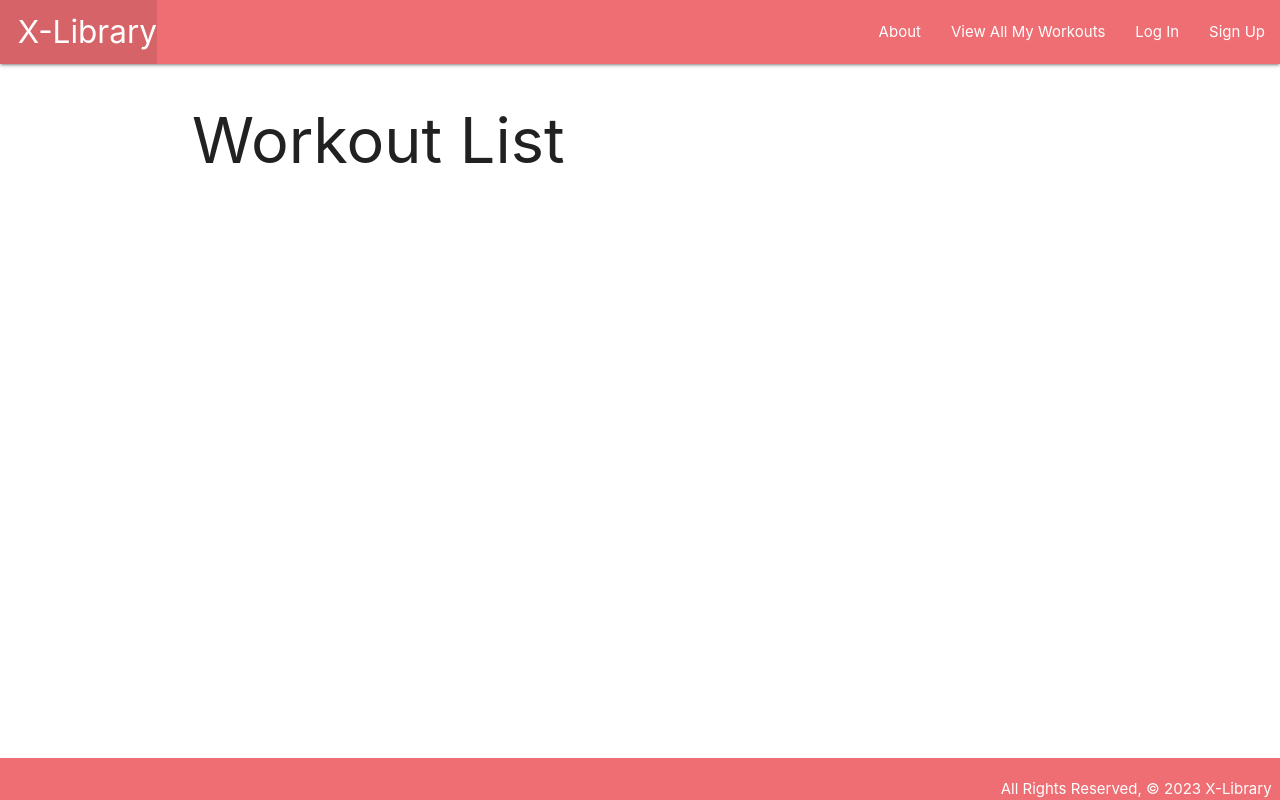
After one commit to dylan-ades/x-library, a Django app: template x_library/main_app/templates/workouts/index.html in a window 1280 px wide. The commit adds this page. Run offline with Django 4.2, Linux system fonts and the light colour scheme; the template is opened without the code that fills it, so the values that code supplies are empty.

```diff
--- a/x_library/main_app/templates/base.html
+++ b/x_library/main_app/templates/base.html
@@ -24,6 +24,7 @@
           </ul>
           <ul class="right">
             <li><a href="/about">About</a></li>
+            <li><a href="/workouts">View All My Workouts</a></li>
             <li><a href="{% url 'login' %}">Log In</a></li>
             <li><a href="{% url 'signup' %}">Sign Up</a></li>
           </ul>
--- /dev/null
+++ b/x_library/main_app/templates/workouts/index.html
@@ -0,0 +1,18 @@
+{% extends 'base.html' %} {% block content %}
+
+
+<h1>Workout List</h1>
+{% for workout in workouts %}
+<div class="card">
+  <!-- <a href="/workouts/{{ workout.id }}"></a> -->
+
+    <div class="card-content">
+      <span class="card-title">{{ workout.type }}</span>
+      <p>Type: {{ workout.type }}</p>
+      <p>Description: {{ workout.description }}</p>
+
+
+    </div>
+
+</div>
+{% endfor %} {% endblock %}
--- a/x_library/main_app/urls.py
+++ b/x_library/main_app/urls.py
@@ -2,7 +2,7 @@ from django.urls import path
 from . import views
 
 urlpatterns = [
-   path('', views.index, name='index'),
+   path('', views.index, name='home'),
    path('workouts/', views.workouts_index, name='index'),
    # signup
    path('accounts/signup/', views.signup, name='signup'),
```
Also changed, not shown: x_library/main_app/models.py (+7 -2 lines), x_library/main_app/views.py (+13 -6 lines), x_library/main_app/migrations/0002_remove_workout_type.py (added).
